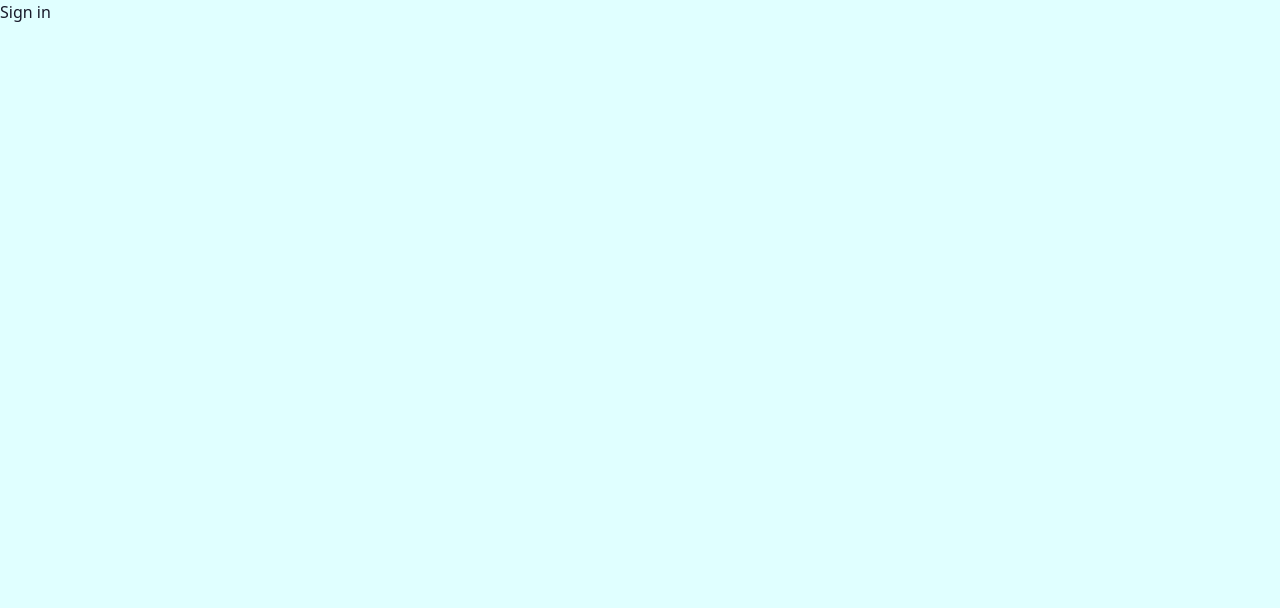
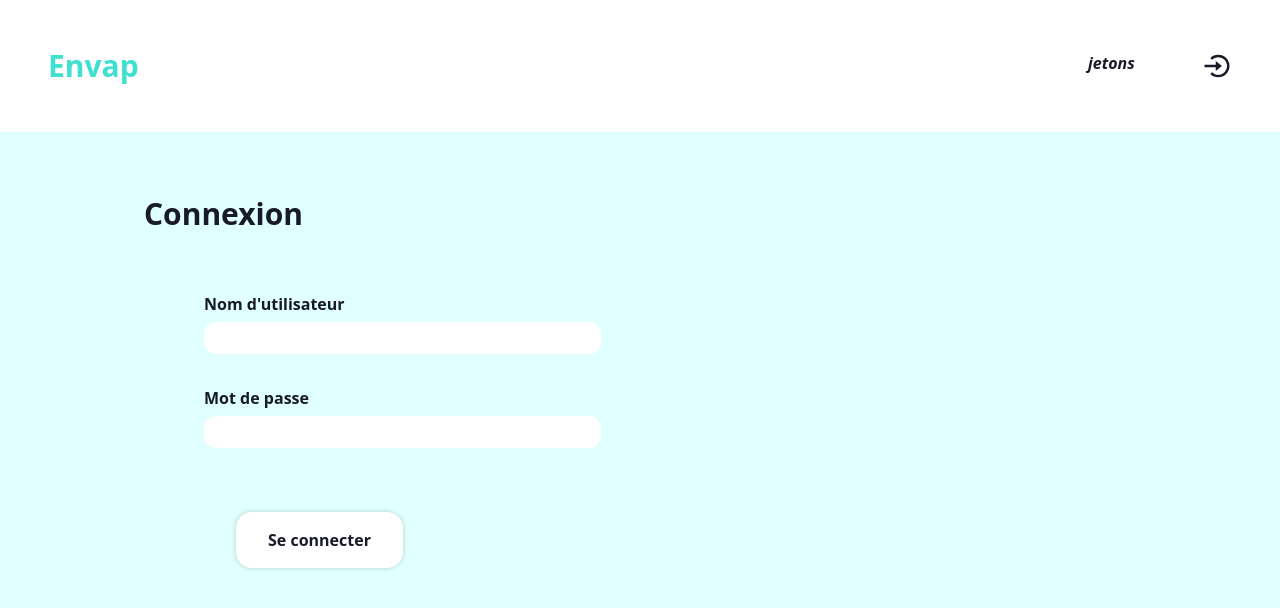
Before and after one commit to geoffreyrig4L/envap, a Next.js app: page /signIn in a window 1280 px wide. Shown: the top 608 px of the page. Built offline with nearby package versions, Linux system fonts and the light colour scheme.

Commit message:
login page

```diff
--- /dev/null
+++ b/src/app/global.css
@@ -0,0 +1,35 @@
+@tailwind base;
+@tailwind components;
+@tailwind utilities;
+
+html,
+body {
+  height: 100%;
+  margin: 0;
+  padding: 0;
+  overflow: hidden;
+}
+
+body {
+  background-color: #e0ffff;
+}
+
+.shadow {
+  box-shadow: 0px 0px 5px rgba(0, 0, 0, 0.2);
+}
+
+.big-shadow {
+  box-shadow: 0px 0px 16px rgba(0, 0, 0, 0.2);
+}
+
+.button:hover {
+  outline: 0.3em solid #40e0d0;
+  color: #40e0d0;
+}
+
+.button {
+  transition: all 200ms;
+  border-radius: 1em;
+  outline-style: none;
+  background-color: white;
+}
--- a/src/app/globals.css
+++ b/src/app/home.css
@@ -1,26 +1,3 @@
-@tailwind base;
-@tailwind components;
-@tailwind utilities;
-
-html,
-body {
-  height: 100%;
-  margin: 0;
-  padding: 0;
-}
-
-body {
-  background-color: #e0ffff;
-}
-
-.shadow {
-  box-shadow: 0px 0px 1px black;
-}
-
-.big-shadow {
-  box-shadow: 0px 0px 16px rgba(0, 0, 0, 0.2);
-}
-
 .buttonHome:hover {
   outline: 0.3em solid #40e0d0;
   color: #40e0d0;
--- a/src/app/layout.js
+++ b/src/app/layout.js
@@ -1,4 +1,7 @@
-import "./globals.css";
+import "./global.css";
+import "./home.css";
+import "./signIn/signIn.css";
+import Navbar from "@/components/Navbar";
 
 export const metadata = {
   title: "Envap",
@@ -9,7 +12,8 @@ export default function RootLayout({ children }) {
   return (
     <html>
       <body>
-        <div>{children}</div>
+        <Navbar />
+        <div className="py-16 px-36">{children}</div>
       </body>
     </html>
   );
--- a/src/app/page.js
+++ b/src/app/page.js
@@ -1,26 +1,18 @@
 "use client";
 import { HiOutlineDesktopComputer } from "react-icons/hi";
 import { GiSettingsKnobs } from "react-icons/gi";
-import Navbar from "../components/Navbar";
 
 export default function Home() {
   return (
-    <div>
-      <Navbar />
-      <div className="p-24">
     <div className="w-[60%] m-auto flex flex-row justify-around">
       <button className="buttonHome big-shadow">
-            <h3 className="text-xl font-semibold">
-              Créer une machine virtuelle
-            </h3>
-            <HiOutlineDesktopComputer className="text-[4em] font-extralight" />
+        <h3 className="text-xl font-semibold">Créer une machine virtuelle</h3>
+        <HiOutlineDesktopComputer className="text-[4em]" />
       </button>
       <button className="buttonHome big-shadow">
         <h3 className="text-xl font-semibold">Gérer ses machines</h3>
-            <GiSettingsKnobs className="text-[4em] font-extralight" />
+        <GiSettingsKnobs className="text-[4em]" />
       </button>
-        </div>
-      </div>
     </div>
   );
 }
--- a/src/app/signIn/page.js
+++ b/src/app/signIn/page.js
@@ -1,3 +1,7 @@
-export default function SignIn() {
-  return <h1>Sign in</h1>;
+"use client";
+import React from "react";
+import SignIn from "@/components/SignIn";
+
+export default function SignInPage() {
+  return <SignIn />;
 }
--- /dev/null
+++ b/src/app/signIn/signIn.css
@@ -0,0 +1,31 @@
+.field {
+  display: flex;
+  flex-direction: column;
+  margin-bottom: 2em;
+  position: relative;
+}
+
+.inputFormik {
+  height: 2em;
+  border-radius: 12px;
+  padding: 2px 1em;
+  outline-offset: 2px;
+  outline-color: #40e0d0;
+}
+
+.errorMessage {
+  position: absolute;
+  bottom: -25px;
+  opacity: 0.6;
+}
+
+label {
+  margin-bottom: 6px;
+  font-weight: 600;
+}
+
+.submit {
+  margin: 2em;
+  padding: 1em 2em;
+  font-weight: 600;
+}
--- a/src/components/Navbar.jsx
+++ b/src/components/Navbar.jsx
@@ -1,17 +1,23 @@
+import Link from "next/link";
 import { BiLogInCircle } from "react-icons/bi";
 
 const Navbar = () => {
   return (
     <div>
-      <ul className="flex flex-row w-full justify-between p-12 bg-white">
+      <ul className="flex flex-row w-full justify-between items-center p-12 bg-white">
         <li>
-          <h1 className="font-bold text-3xl text-[#40E0D0]">Envap</h1>
+          <Link href={"/"} className="font-bold text-3xl text-[#40E0D0]">
+            Envap
+          </Link>
         </li>
         <li className="flex flex-row w-36 justify-between">
           <p className="font-semibold italic">jetons</p>
-          <button>
-            <BiLogInCircle className="text-3xl hover:text-blue-400 transition-all duration-300" />
-          </button>
+          <Link href="./signIn">
+            <BiLogInCircle
+              title="Se connecter"
+              className="text-3xl hover:text-[#40E0D0] transition-all duration-300"
+            />
+          </Link>
         </li>
       </ul>
     </div>
--- /dev/null
+++ b/src/components/SignIn.jsx
@@ -0,0 +1,69 @@
+import { Formik, Form, Field, ErrorMessage } from "formik";
+import * as Yup from "yup";
+
+const SignIn = () => {
+  // Définition du schéma de validation avec Yup
+  const validationSchema = Yup.object({
+    username: Yup.string().required("Le nom d'utilisateur est requis"),
+    password: Yup.string().required("Le mot de passe est requis"),
+  });
+
+  // Fonction appelée lors de la soumission du formulaire
+  const handleSubmit = (values, { setSubmitting }) => {
+    // Effectuer des actions de connexion ici, par exemple une requête HTTP
+
+    // Réinitialiser le formulaire après la soumission
+    setSubmitting(false);
+  };
+
+  return (
+    <div>
+      <h1 className="text-3xl font-semibold mb-[60px]">Connexion</h1>
+      <Formik
+        initialValues={{ username: "", password: "" }}
+        validationSchema={validationSchema}
+        onSubmit={handleSubmit}
+      >
+        <Form className="w-[40%] ml-[60px]">
+          <div className="field">
+            <label htmlFor="username">Nom d&apos;utilisateur</label>
+            <Field
+              className="inputFormik"
+              type="text"
+              id="username"
+              name="username"
+              autoComplete="off"
+            />
+            <ErrorMessage
+              className="errorMessage"
+              name="username"
+              component="div"
+            />
+          </div>
+
+          <div className="field">
+            <label htmlFor="password">Mot de passe</label>
+            <Field
+              className="inputFormik"
+              type="password"
+              id="password"
+              name="password"
+              autoComplete="off"
+            />
+            <ErrorMessage
+              className="errorMessage"
+              name="password"
+              component="div"
+            />
+          </div>
+
+          <button className="button submit shadow" type="submit">
+            Se connecter
+          </button>
+        </Form>
+      </Formik>
+    </div>
+  );
+};
+
+export default SignIn;
```
Lines whose indentation alone changed are shown as unchanged.
